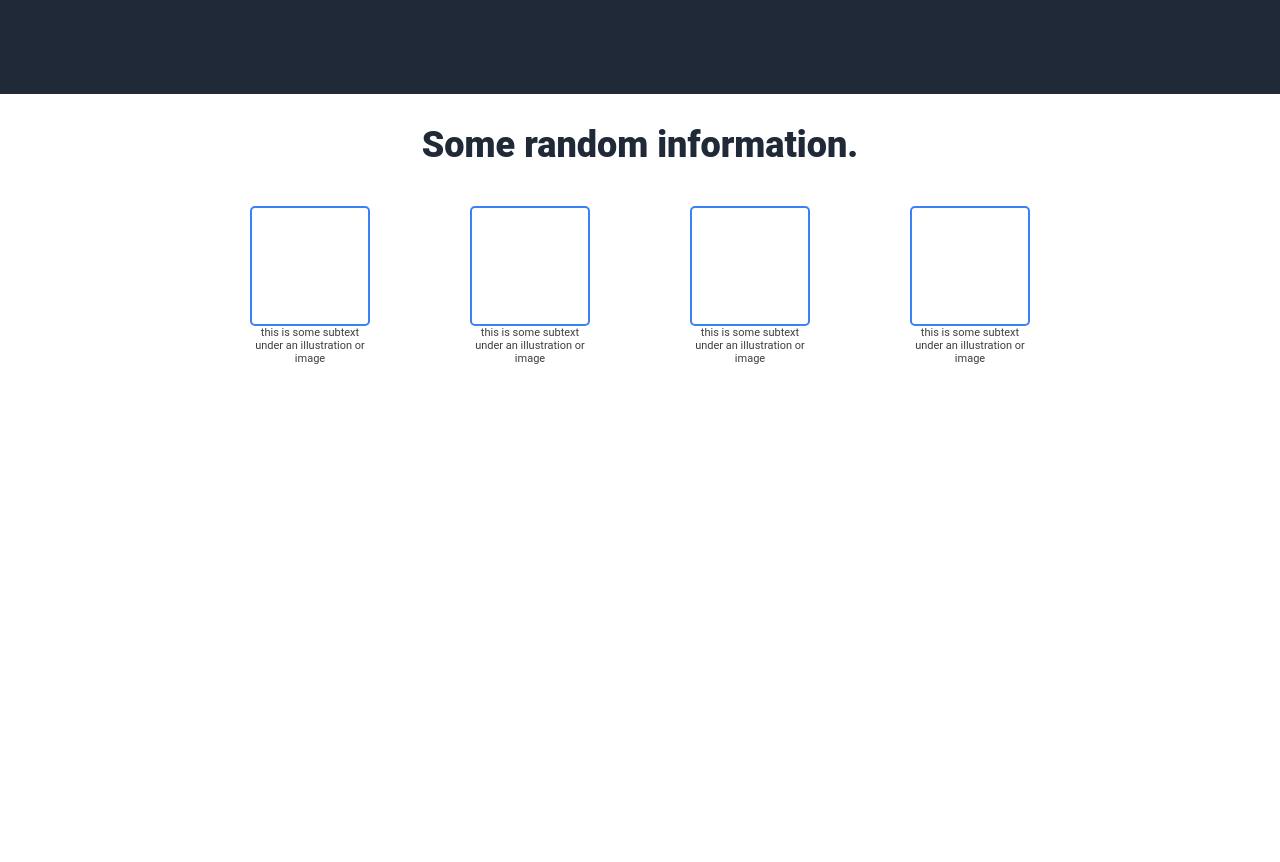
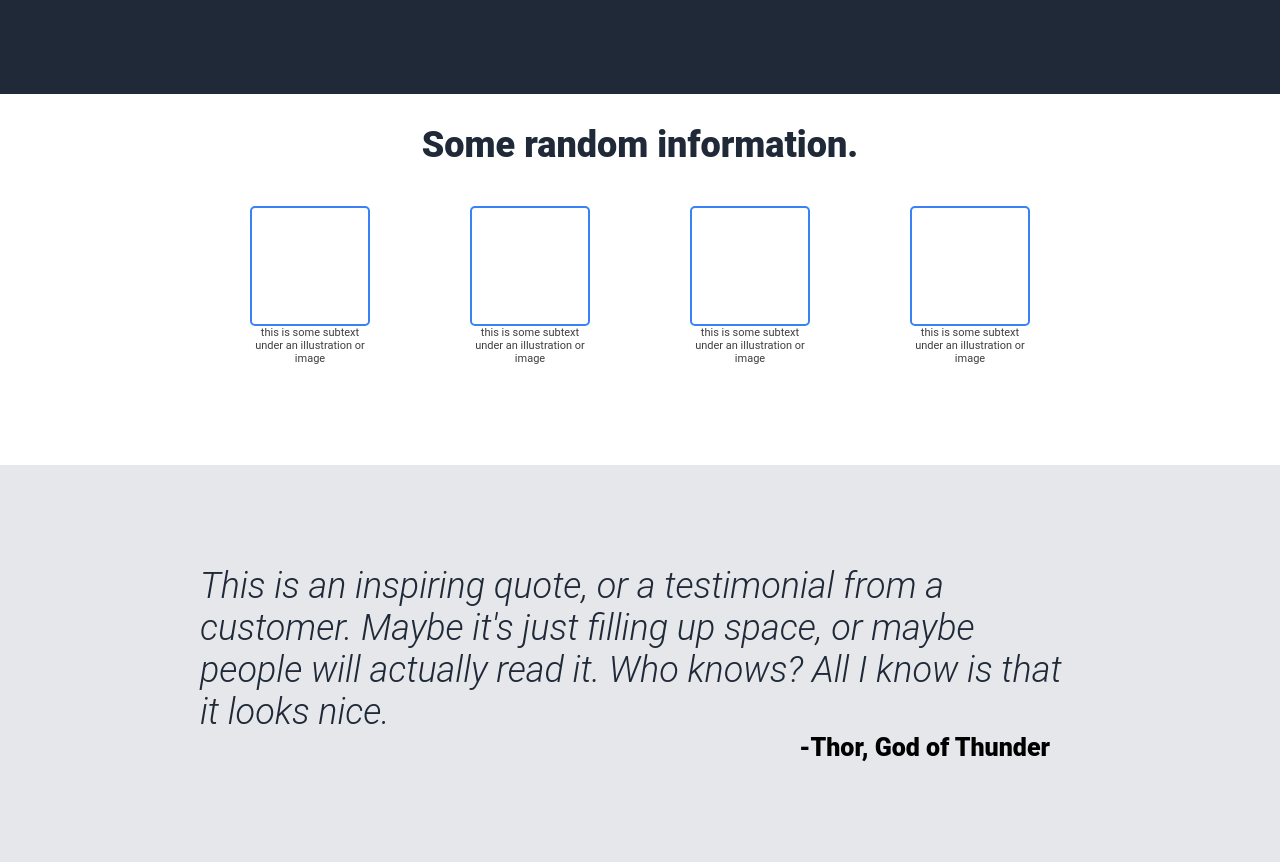
Before and after one commit to RQMiraz/Odin-Landing-Page, a plain HTML site: page index.html in a window 1280 px wide. Shown: the part 366-1228 px from the top of the page. Before the commit the page ends 831 px from the top, so only its background shows below. Drawn offline with Linux system fonts and the light colour scheme.

Commit message:
Finished section three. Added a quote and centered it using padding. Added a speaker for the quote and put it to the right using text align and then margin right to position it a bit better.

```diff
--- a/css/style.css
+++ b/css/style.css
@@ -120,3 +120,25 @@ header .container{
     color: #1F2937;
     font-weight: 900;
 }
+
+.third {
+    background-color: #E5E7EB;
+    display: flex;
+    justify-content: center;
+    align-items: center;
+    padding: 100px 200px;
+}
+
+.third .quote{
+    font-size: 36px;
+    font-style: italic;
+    font-weight: 300;
+    color: #1F2937;
+}
+
+.third .speaker{
+    font-size: 25px;
+    font-weight: 800;
+    text-align: right;
+    padding-right: 30px;
+}
--- a/index.html
+++ b/index.html
@@ -59,5 +59,15 @@
             </div>
         </div>
     </div>
+    <div class="third">
+        <div class="quotes">
+            <div class="quote">
+                This is an inspiring quote, or a testimonial from a customer. Maybe it's just filling up space, or maybe people will actually read it. Who knows? All I know is that it looks nice.
+            </div>
+            <div class="speaker">
+                -Thor, God of Thunder
+            </div>
+        </div>
+    </div>
 </body>
 </html>
```
